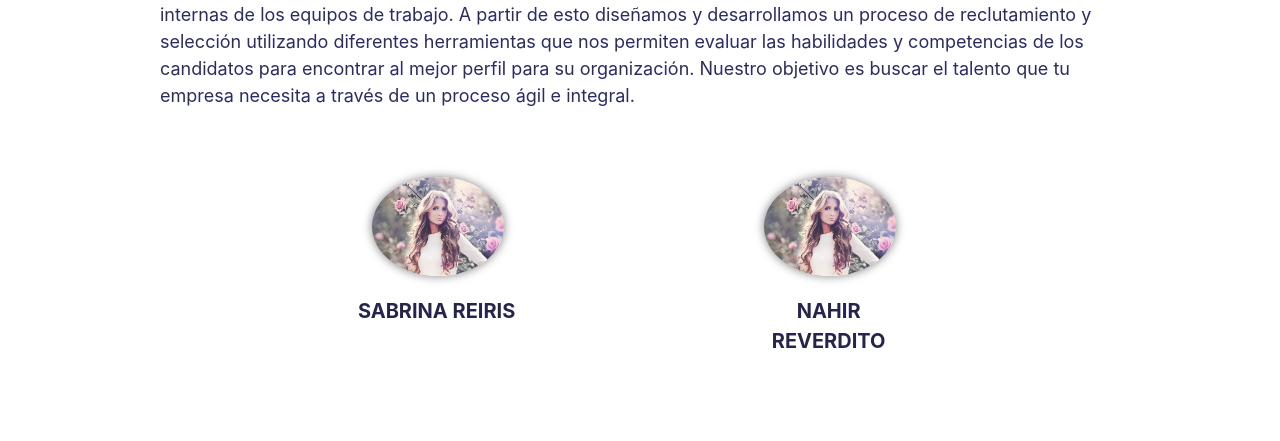
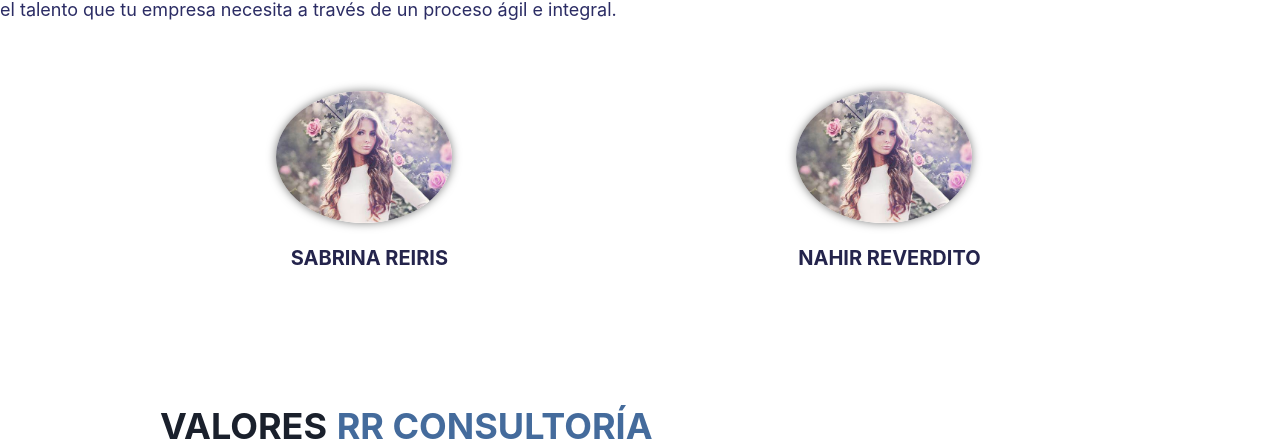
Before and after one commit to AgustinaMonzon/rrconsultora, a React (Create React App) app: page / in a window 1280 px wide. Shown: the part 870-1311 px from the top of the page. Built offline with nearby package versions, Linux system fonts and the light colour scheme.

Commit message:
CAMBIOS EN SERVICIOS

```diff
--- a/src/App.js
+++ b/src/App.js
@@ -12,7 +12,7 @@ function App() {
     <Router>
       <Routes>
         <Route path="/" element={<Home />} />
-        <Route path="/aboutUs" element={AboutUs} />
+        <Route path="/aboutUs" element={<AboutUs />} />
         <Route path="/aboutSabrina" element={<AboutSabrina />} />
         <Route path="/aboutNahir" element={<AboutNahir />} />
         <Route path="/soyEmpresa" element={<SoyEmpresa />} />
--- a/src/Components/AboutUs/AboutUs.js
+++ b/src/Components/AboutUs/AboutUs.js
@@ -6,7 +6,7 @@ import profileImg from "./profile.jpeg";
 
 function AboutUs() {
   return (
-    <Box
+    <section
       id="about-us"
       p={{ base: 4, md: 8 }}
       maxW={{ base: "100%", md: "80%" }}
@@ -88,7 +88,7 @@ function AboutUs() {
           </Box>
         </Box>
       </Box>
-    </Box>
+    </section>
   );
 }
 
--- a/src/Components/Empresas/Empresas.js
+++ b/src/Components/Empresas/Empresas.js
@@ -1,4 +1,4 @@
-import { Box, Heading, Text, Image } from "@chakra-ui/react";
+import { Box, Heading, Text, Image, useColorModeValue } from "@chakra-ui/react";
 import Slider from "react-slick";
 import "./Empresas.css";
 
@@ -10,7 +10,7 @@ export default function Empresas() {
         p={{ base: 4, md: 8 }}
         maxW={{ base: "100%", md: "80%" }}
         mx="auto"
-        backgroundColor={"white"}
+        bg={useColorModeValue("white", "gray.800")}
         marginBottom={"-1%"}
         marginTop={"-7%"}
       >
@@ -36,6 +36,7 @@ export default function Empresas() {
           </Heading>
         </Box>
       </Box>
+
       <Box
         className="Carrusel"
         p={{ base: 4, md: 8 }}
--- a/src/Components/Home/Home.js
+++ b/src/Components/Home/Home.js
@@ -108,10 +108,11 @@ function Card({ title, color, href }) {
 }
 
 function Home() {
-  const handleScrollToAboutUs = () => {
+  const scrollToAboutUs = () => {
     const aboutUsElement = document.getElementById("about-us");
     aboutUsElement.scrollIntoView({ behavior: "smooth" });
   };
+
   return (
     <Box display="flex" flexDirection="column" minHeight="100vh">
       <NavBar />
@@ -126,9 +127,8 @@ function Home() {
           />
         </Box>
 
-        <Link to="/aboutUs" onClick={handleScrollToAboutUs}>
-          <AboutUs />
-        </Link>
+        <AboutUs />
+
         <Box mb={10} mt={20}>
           <Valores />
         </Box>
```
